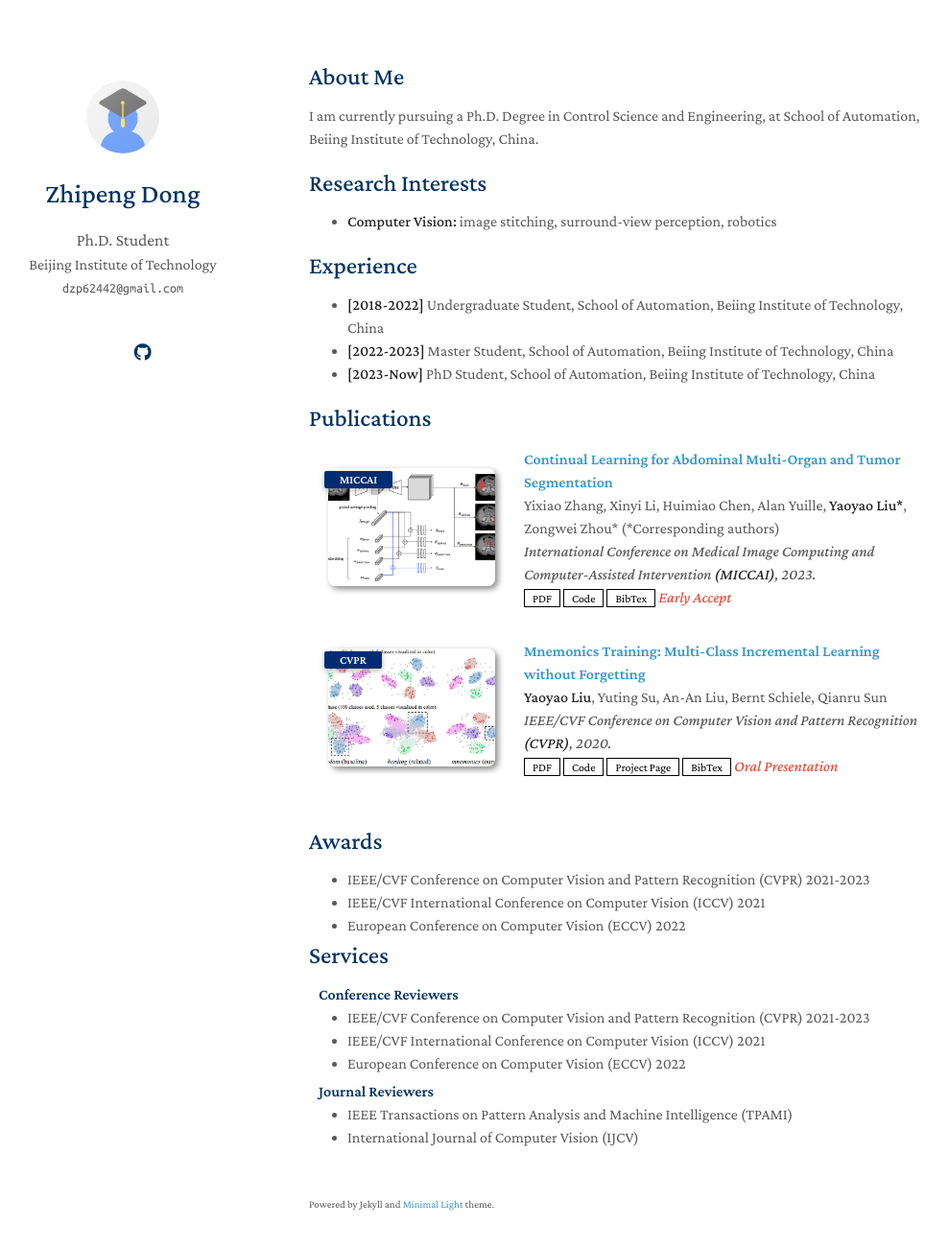
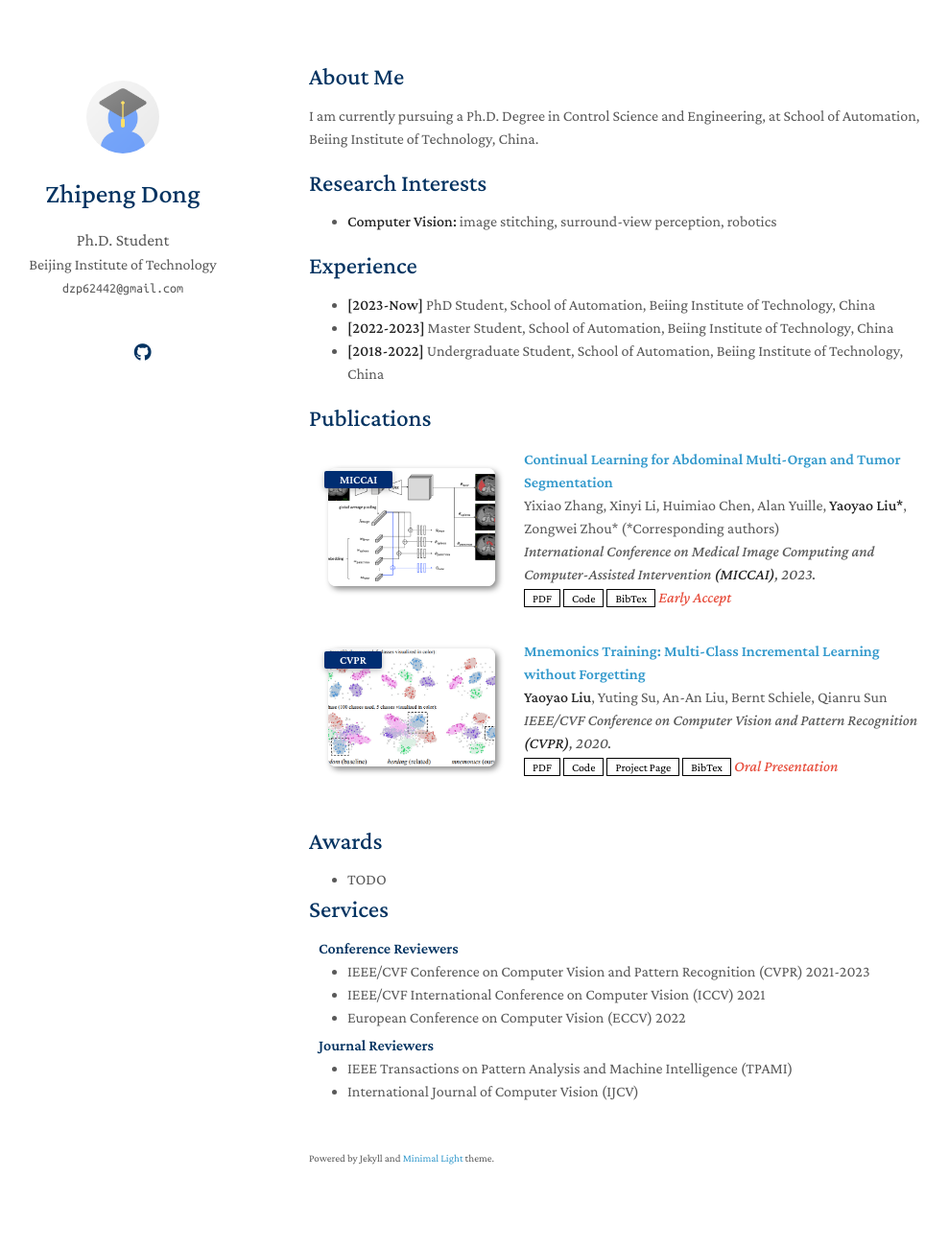
Before and after one commit to dzp62442/dzp62442.github.io, a Jekyll site: the page built from index.md, in a window 1280 px wide and 1336 px high. Shown: the top 1301 px of the window at 96% size, without its empty margins (148-1137 px from the left). Built offline with Jekyll 4.4.1, drawn with Linux system fonts in a browser that asks for light colours; a style sheet for code colours, icons or effects is not loaded; our own code applies the rules of GitHub Pages for plain Markdown files.

Commit message:
init update

```diff
--- a/_includes/awards.md
+++ b/_includes/awards.md
@@ -1,7 +1,5 @@
 ## Awards
 
 <ul style="margin:0 0 5px;">
-  <li><a href="http://cvpr2023.thecvf.com/"><autocolor>IEEE/CVF Conference on Computer Vision and Pattern Recognition (CVPR) 2021-2023</autocolor></a></li>
-  <li><a href="http://iccv2021.thecvf.com/"><autocolor>IEEE/CVF International Conference on Computer Vision (ICCV) 2021</autocolor></a></li>
-  <li><a href="https://eccv2022.ecva.net/"><autocolor>European Conference on Computer Vision (ECCV) 2022</autocolor></a></li>
+  <li><a href="https://dzp62442.github.io/"><autocolor>TODO</autocolor></a></li>
 </ul>
--- a/index.md
+++ b/index.md
@@ -12,9 +12,9 @@ I am currently pursuing a Ph.D. Degree in Control Science and Engineering, at Sc
 
 ## Experience
 
+- **[2023-Now]** PhD Student, School of Automation, Beiing Institute of Technology, China
+- **[2022-2023]** Master Student, School of Automation, Beiing Institute of Technology, China
 - **[2018-2022]** Undergraduate Student, School of Automation, Beiing Institute of Technology, China
-- **[2022-2023]** Master Student, School of Automation, Beiing Institute of Technology, China
-- **[2023-Now]** PhD Student, School of Automation, Beiing Institute of Technology, China
 
 {% include_relative _includes/publications.md %}
 
```
